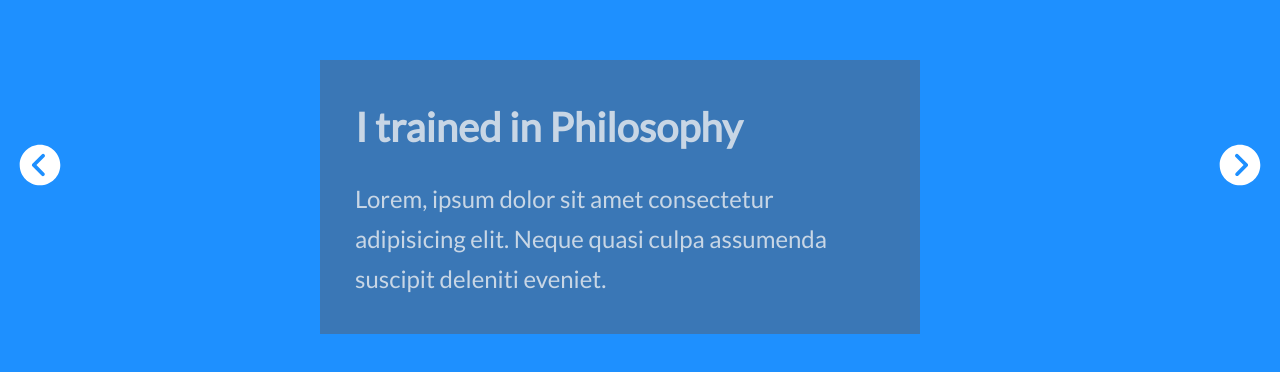
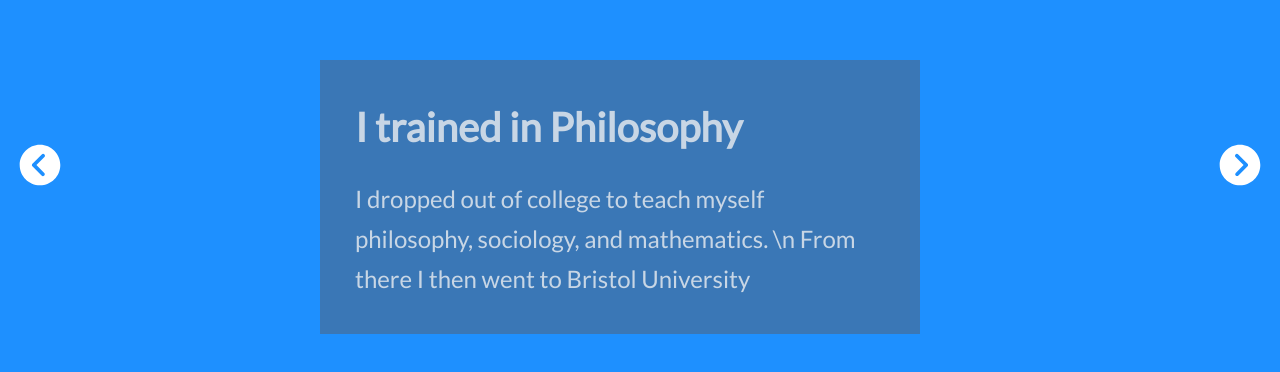
Before and after one commit to OluwatosinAdegoke/meet-me, a plain HTML site: page index.html in a window 1280 px wide. Shown: the part 260-632 px from the top of the page. Drawn offline with Linux system fonts and the light colour scheme.

Commit message:
New Index file
Replacing lorem with comprehensive content

```diff
--- a/index.html
+++ b/index.html
@@ -12,7 +12,8 @@
             <div class='content'>
                 <h1>I trained in Philosophy</h1>
                 <p>
-                    Lorem, ipsum dolor sit amet consectetur adipisicing elit. Neque quasi culpa assumenda suscipit deleniti eveniet.
+                    I dropped out of college to teach myself philosophy, sociology, and mathematics. \n
+                    From there I then went to Bristol University
                 </p>
             </div>
         </div>
@@ -20,7 +21,8 @@
             <div class='content'>
                 <h1>I aspire to make short films</h1>
                 <p>
-                    Lorem, ipsum dolor sit amet consectetur adipisicing elit. Neque quasi culpa assumenda suscipit deleniti eveniet.
+                    Films are the best way to tell a story and to get a point across. \n
+                    To tell the stories I wish to tell, filmmaking is a skill I need to grasp.
                 </p>
             </div>
         </div>
@@ -28,7 +30,8 @@
             <div class='content'>
                 <h1>I do community work</h1>
                 <p>
-                    Lorem, ipsum dolor sit amet consectetur adipisicing elit. Neque quasi culpa assumenda suscipit deleniti eveniet.
+                    I work for Hackney Community Voluntary Service. \n
+                    I also am a youth leader for young people during the summer.
                 </p>
             </div>
         </div>
@@ -36,7 +39,8 @@
             <div class='content'>
                 <h1>I often dream about food</h1>
                 <p>
-                    Lorem, ipsum dolor sit amet consectetur adipisicing elit. Neque quasi culpa assumenda suscipit deleniti eveniet.
+                    I once dreamt of a 12" Slow-cookd cajun chicken baguette.
+                    I woke up and slow-cooked chicken for 12hrs...the rest is
                 </p>
             </div>
         </div>
```
